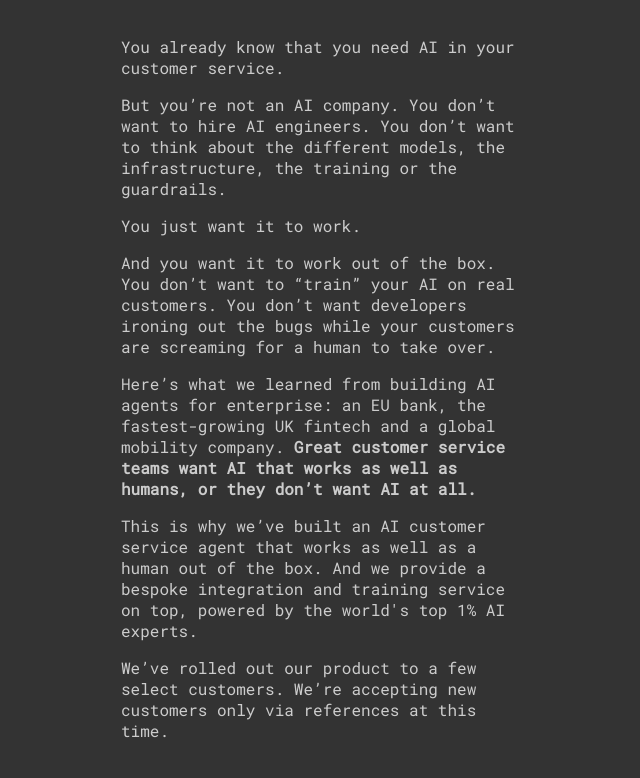
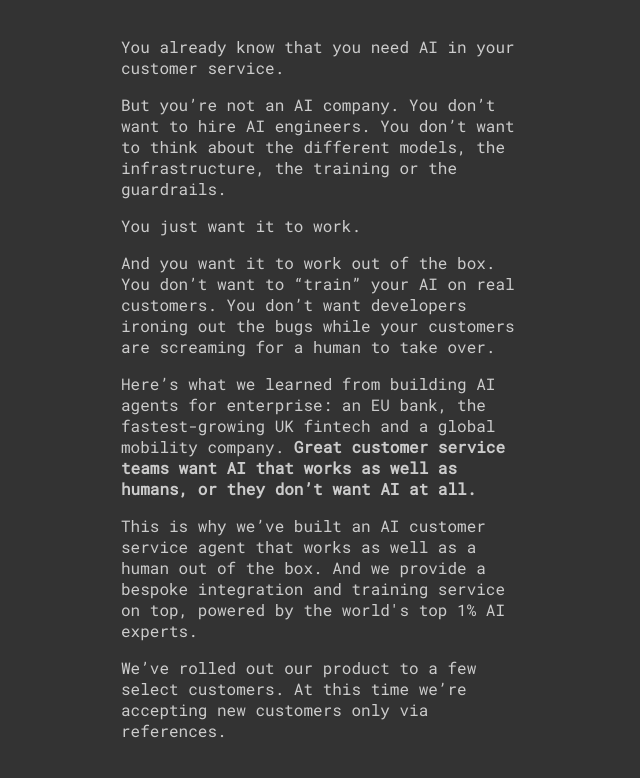
Before and after one commit to recombine-ai/getbuilt-ai.github.io, a plain HTML site: page index.html in a window 1280 px wide. Shown: the top 778 px of the page, without its empty margins (319-959 px from the left). Drawn offline with Linux system fonts and the light colour scheme.

Commit message:
Update index.html

```diff
--- a/index.html
+++ b/index.html
@@ -64,7 +64,7 @@
 
         <p>This is why we’ve built an AI customer service agent that works as well as a human out of the box. And we provide a bespoke integration and training service on top, powered by the world's top 1% AI experts.</p>
 
-        <p>We’ve rolled out our product to a few select customers. We’re accepting new customers only via references at this time.</p>
+        <p>We’ve rolled out our product to a few select customers. At this time we’re accepting new customers only via references.</p>
 
         <div class="footer">
             <div class="logo">Recombine</div>
```
